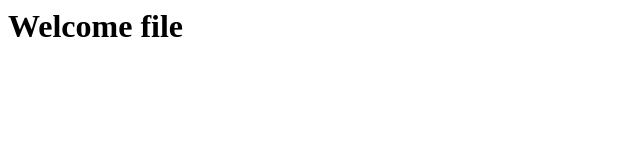
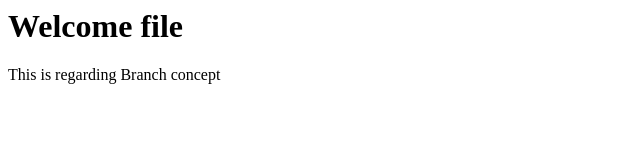
Before and after one commit to nrajeshklu/S202E, a plain HTML site: page welcome.html in a window 1280 px wide. Shown: the whole page, without its empty margins (0-640 px from the left). Drawn offline with Linux system fonts and the light colour scheme.

Commit message:
pusing to subbranch

```diff
--- a/welcome.html
+++ b/welcome.html
@@ -1,6 +1,6 @@
 <html>
     <body>
         <h1>Welcome file</h1>
-
+        <p>This is regarding Branch concept</p>
     </body>
 </html>
```
